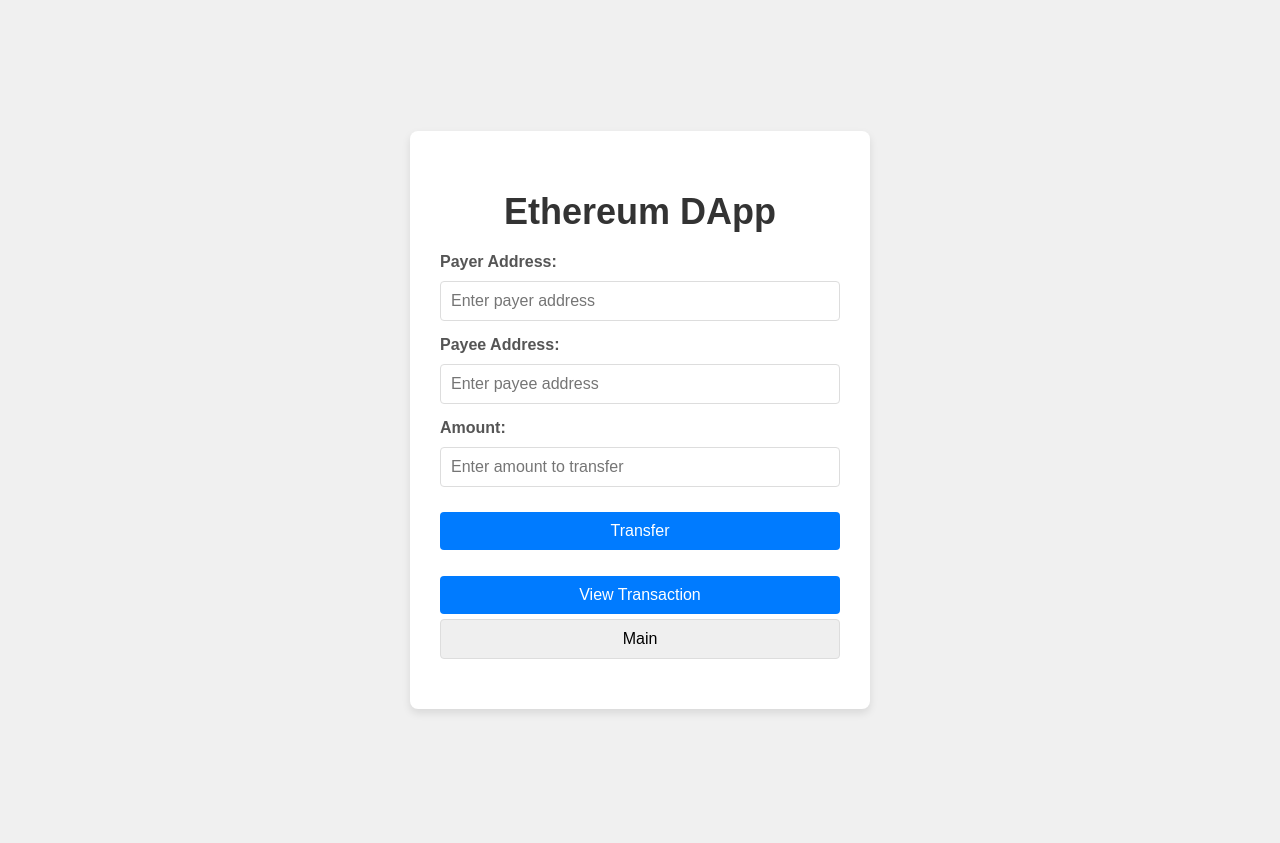
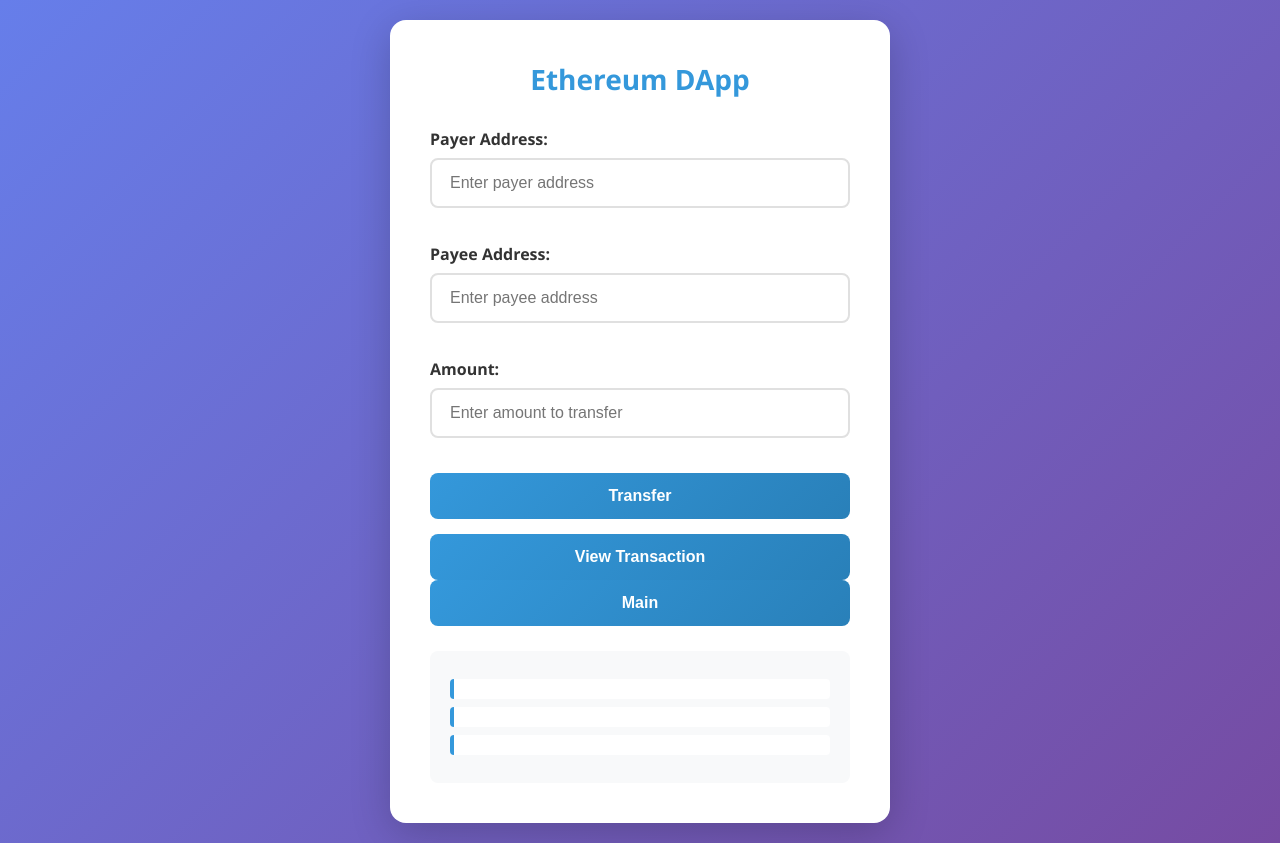
Before and after one commit to Shr1mpTop/Dapp-6105, a Flask app: page /paynow in a window 1280 px wide. Before the commit the page ends 713 px from the top, so only its background shows below. Run offline with Flask 3, Linux system fonts and the light colour scheme; some libraries are stand-ins or nearby versions.

Commit message:
添加用户日志功能，支持用户记录的插入和删除操作，并优化样式

```diff
--- a/app.py
+++ b/app.py
@@ -9,19 +9,24 @@
 app = Flask(__name__)
 @app.route("/", methods=["GET","POST"])
 def index():
+    global flag
+    flag = 1
     return(render_template("index.html"))
 
 @app.route("/main", methods=["GET","POST"])
 def main():
-    name = request.form.get("q")
-    if name:
-        t = datetime.datetime.now()
-        conn = sqlite3.connect('user.db')
-        c = conn.cursor()
-        c.execute('INSERT INTO user (name,timestamp) VALUES(?,?)',(name,t))
-        conn.commit()
-        c.close()
-        conn.close()
+    global flag
+    if flag == 1:
+        name = request.form.get("q")
+        if name:
+            t = datetime.datetime.now()
+            conn = sqlite3.connect('user.db')
+            c = conn.cursor()
+            c.execute('INSERT INTO user (name,timestamp) VALUES(?,?)',(name,t))
+            conn.commit()
+            c.close()
+            conn.close()
+            flag = 0
     return(render_template("main.html"))
 
 @app.route("/paynow", methods=["GET","POST"])
@@ -41,14 +46,14 @@
     return(render_template("userlog.html",r=r))
 
 @app.route("/deleteuserlog", methods=["GET","POST"])
-def deleteuser():
-    conn = sqlite3.connect('user.db')
-    c = conn.cursor()
-    c.execute('DELETE FROM user')
-    print(c.description)
-    c.close
-    conn.close()
-    return(render_template("deleteuserlog.html"))
+def deleteuserlog():
+        conn = sqlite3.connect('user.db')
+        c = conn.cursor()
+        c.execute('DELETE FROM user')
+        conn.commit()
+        c.close()
+        conn.close()
+        return(render_template("deleteuserlog.html"))
 
 if __name__ == "__main__":
     app.run()
--- a/static/styles.css
+++ b/static/styles.css
@@ -1,106 +1,136 @@
+/* 简约蓝色主题 CSS for Ethereum DApp */
+
+* {
+    margin: 0;
+    padding: 0;
+    box-sizing: border-box;
+}
 
 body {
-    font-family: 'Arial', sans-serif;
-    background-color: #f0f0f0;
-    margin: 0;
-    padding: 20px;
+    font-family: 'Segoe UI', Tahoma, Geneva, Verdana, sans-serif;
+    background: linear-gradient(135deg, #667eea 0%, #764ba2 100%);
+    min-height: 100vh;
     display: flex;
     justify-content: center;
     align-items: center;
-    height: 100vh;
+    padding: 20px;
 }
 
 .container {
-    background-color: #ffffff;
-    padding: 30px;
-    border-radius: 8px;
-    box-shadow: 0 4px 8px rgba(0, 0, 0, 0.1);
-    max-width: 400px;
     width: 100%;
+    max-width: 500px;
+    background: #ffffff;
+    border-radius: 16px;
+    box-shadow: 0 10px 40px rgba(0, 0, 0, 0.2);
+    padding: 40px;
     text-align: center;
 }
 
-.image-class {
-    max-width: 100%;  /* Ensures the image scales down responsively */
-    height: auto;     /* Maintains the aspect ratio of the image */
-    border-radius: 8px; /* Optional: Adds rounded corners */
-    margin-bottom: 20px; /* Adds space below the image */
-    display: block;
-}
-form {
-    color: #1142f0;
+h2 {
+    color: #3498db;
+    font-size: 28px;
+    margin-bottom: 30px;
+    font-weight: 600;
 }
 
 p {
-    font-size: 18px;
-    color: #1142f0;
+    color: #666;
     margin-bottom: 20px;
+    font-size: 16px;
 }
 
-h2 {
-    font-size: 36px;
+form {
+    margin-bottom: 15px;
+}
+
+input[type="text"],
+input[type="number"] {
+    width: 100%;
+    padding: 14px 18px;
+    border: 2px solid #e0e0e0;
+    border-radius: 8px;
+    font-size: 16px;
+    margin-bottom: 15px;
+    transition: border-color 0.3s, box-shadow 0.3s;
+}
+
+input[type="text"]:focus,
+input[type="number"]:focus {
+    outline: none;
+    border-color: #3498db;
+    box-shadow: 0 0 0 3px rgba(52, 152, 219, 0.2);
+}
+
+input[type="submit"],
+.btn {
+    width: 100%;
+    padding: 14px 24px;
+    background: linear-gradient(135deg, #3498db 0%, #2980b9 100%);
+    color: #fff;
+    border: none;
+    border-radius: 8px;
+    font-size: 16px;
+    font-weight: 600;
+    cursor: pointer;
+    transition: transform 0.2s, box-shadow 0.2s;
+}
+
+input[type="submit"]:hover,
+.btn:hover {
+    transform: translateY(-2px);
+    box-shadow: 0 5px 20px rgba(52, 152, 219, 0.4);
+}
+
+input[type="submit"]:active,
+.btn:active {
+    transform: translateY(0);
+}
+
+.form-group {
     margin-bottom: 20px;
+    text-align: left;
+}
+
+.form-group label {
+    display: block;
+    margin-bottom: 8px;
+    color: #333;
+    font-weight: 600;
+}
+
+.results {
+    margin-top: 25px;
+    padding: 20px;
+    background: #f8f9fa;
+    border-radius: 8px;
+    text-align: left;
+}
+
+.results p {
+    margin: 8px 0;
+    padding: 10px;
+    background: #fff;
+    border-left: 4px solid #3498db;
+    border-radius: 4px;
     color: #333;
 }
 
-.form-group {
-    margin-bottom: 15px;
-    text-align: left;
-}
+/* 响应式设计 */
+@media (max-width: 600px) {
+    body {
+        padding: 10px;
+    }
 
-label {
-    display: block;
-    margin-bottom: 5px;
-    font-weight: bold;
-    color: #555;
-}
-
-input, button {
-    width: 100%;
-    padding: 10px;
-    margin-top: 5px;
-    border-radius: 4px;
-    border: 1px solid #ddd;
-    font-size: 16px;
-    box-sizing: border-box;
-}
-
-button {
-    background-color: #007bff;
-    color: white;
-    border: none;
-    cursor: pointer;
-    margin-top: 10px;
-}
-
-button:hover {
-    background-color: #0056b3;
-}
-
-.results {
-    margin-top: 20px;
-}
-
-.results p {
-    margin: 5px 0;
-    font-size: 16px;
-    color: #007bff;
-}
-
-@media (max-width: 768px) {
     .container {
-        padding: 20px;
+        padding: 25px;
     }
 
     h2 {
-        font-size: 20px;
+        font-size: 24px;
     }
 
-    input, button {
-        font-size: 14px;
-    }
-
-    p {
-        font-size: 16px;
+    input[type="submit"],
+    .btn {
+        padding: 16px;
     }
 }
```
Also changed, not shown: user.db.
